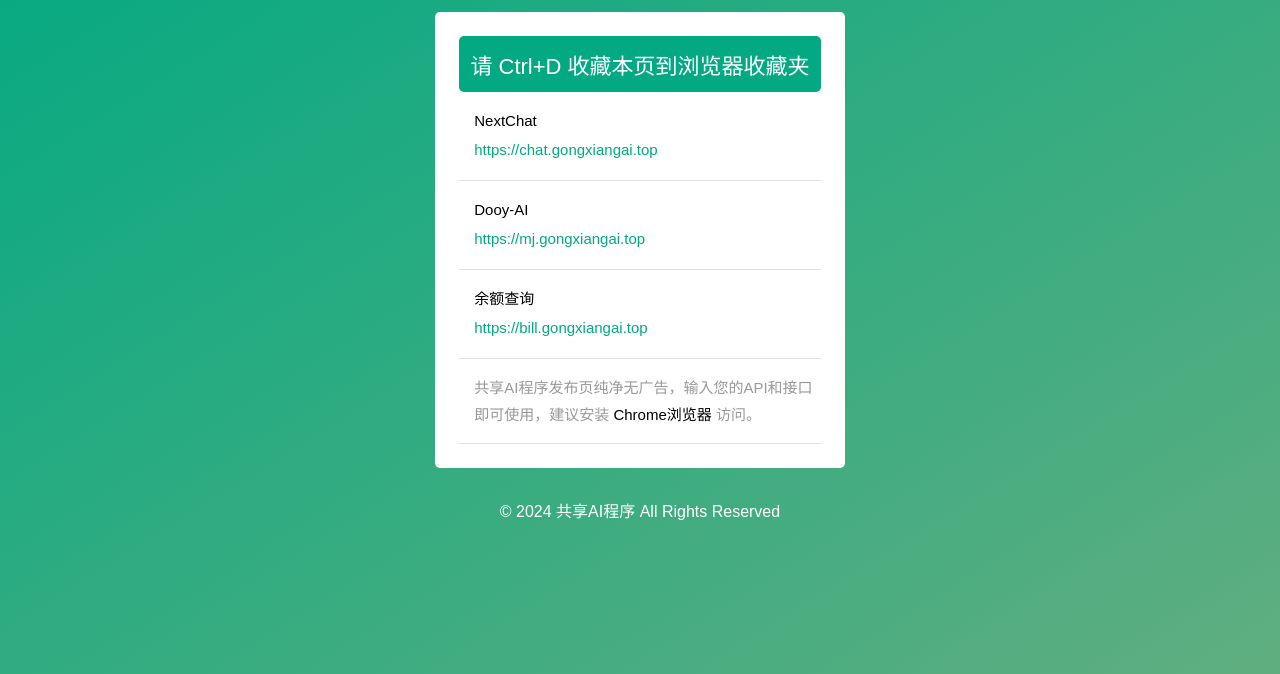
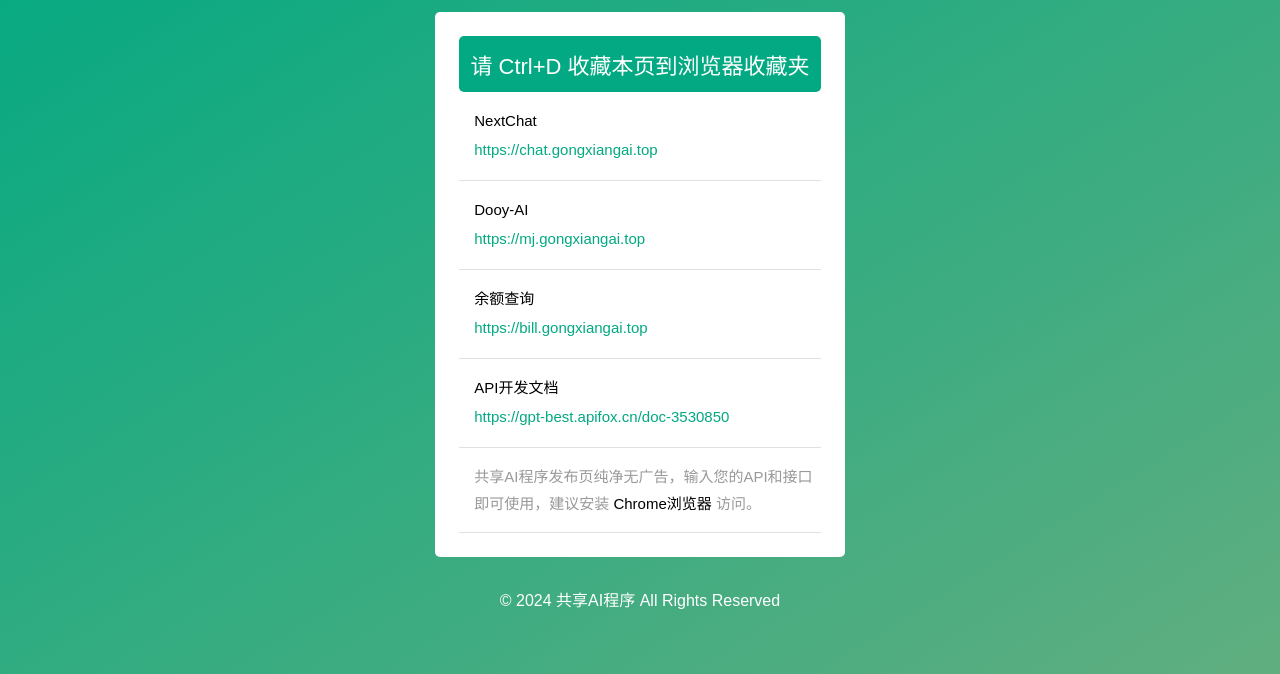
Before and after one commit to sunsky89757/gongxiangai, a plain HTML site: page index.html in a window 1280 px wide. Shown: the part 126-800 px from the top of the page. Drawn offline with Linux system fonts and the light colour scheme.

Commit message:
Update index.html

```diff
--- a/index.html
+++ b/index.html
@@ -525,6 +525,11 @@
                                 </span></span>
                             </li>
                             <li>
+                                API开发文档
+                                <a href="https://gpt-best.apifox.cn/doc-3530850" target="_blank"><i>https://gpt-best.apifox.cn/doc-3530850</i></a>
+                                </span></span>
+                            </li>
+                            <li>
                                 <span> 共享AI程序发布页纯净无广告，输入您的API和接口即可使用，建议安装<a href="https://www.google.cn/chrome/" target="_blank"> Chrome浏览器 </a> 访问。 <span>
                         </ul>
                     </div>
```
